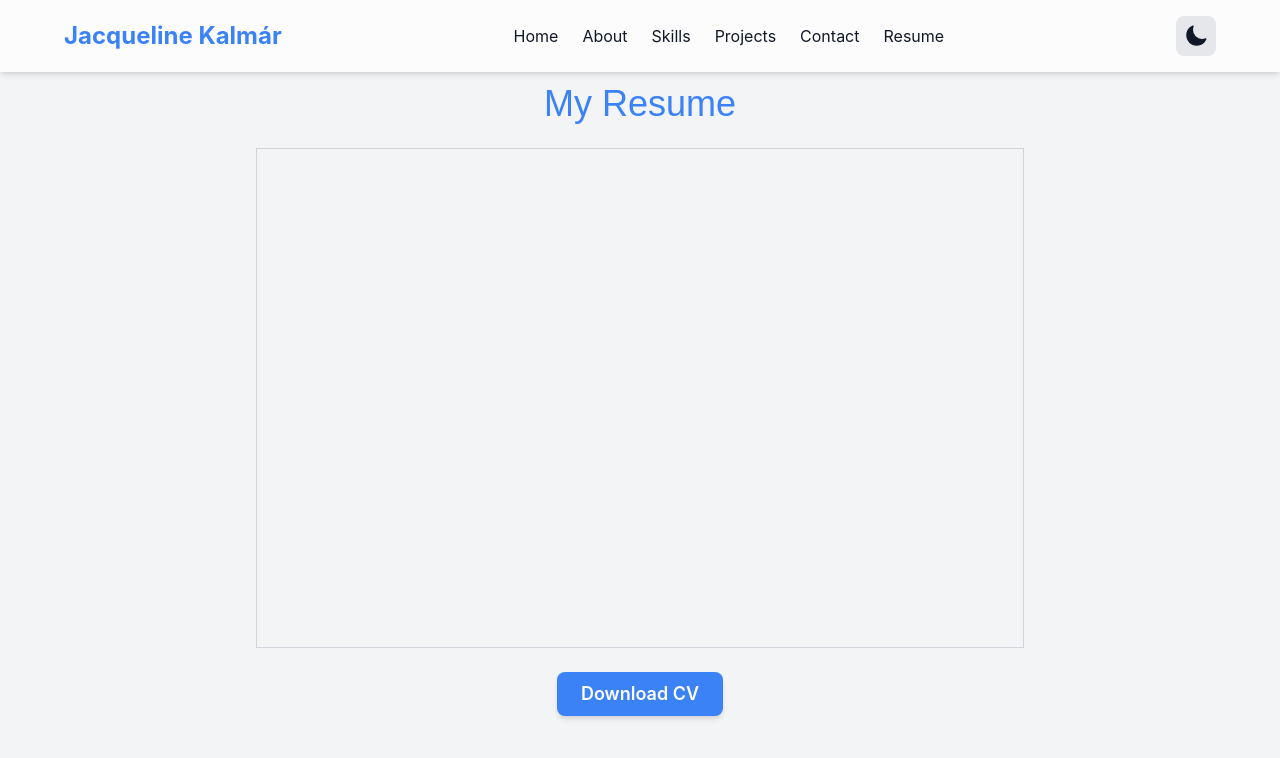
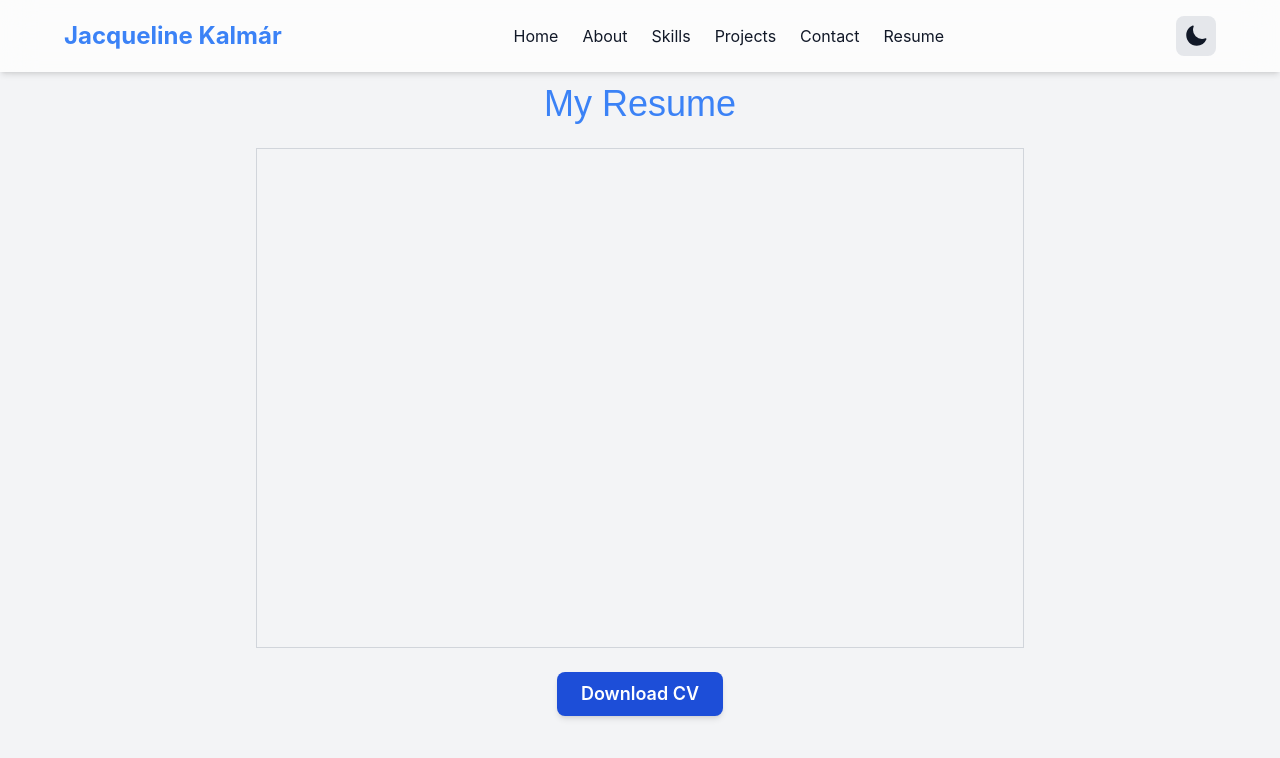
Before and after one commit to JaqiKal/jkalmar-portfolio, a React (Vite) app: page /resume in a window 1280 px wide. Shown: the top 758 px of the page. Built offline with nearby package versions, Linux system fonts and the light colour scheme.

Commit message:
fix: Ensure embedded PDF loads correctly in GitHub Pages
Updated Resume.jsx to use import.meta.env.BASE_URL for paths.

Ensured vite.config.js correctly sets the base URL

Add same style to download buttona as in Hero

```diff
--- a/src/pages/Resume.jsx
+++ b/src/pages/Resume.jsx
@@ -1,5 +1,6 @@
 // TODO: Add the english version of the CV and button to download it
 const Resume = () => {
+  const pdfPath = `${import.meta.env.BASE_URL}jacqueline-kalmar-cv.pdf`;
   return (
     <section
       id="resume"
@@ -9,15 +10,15 @@ const Resume = () => {
 
       {/* Embedded PDF Viewer */}
       <iframe
-        src="/jacqueline-kalmar-cv.pdf"
+        src={pdfPath}
         className="w-full max-w-3xl h-[500px] border border-neutral-300 dark:border-neutral-700"
       ></iframe>
 
       {/* Download Button */}
       <a
-        href="/jacqueline-kalmar-cv.pdf"
+        href={pdfPath}
         download="jacqueline-kalmar-cv.pdf"
-        className="mt-6 px-6 py-2 rounded-lg bg-primary-500 text-white text-lg font-semibold shadow-md hover:bg-primary-600 transition"
+        className="mt-6 px-6 py-2 rounded-lg bg-primary-700 text-white text-lg font-semibold shadow-md hover:bg-success transform hover:scale-105 transition"
       >
         Download CV
       </a>
```
